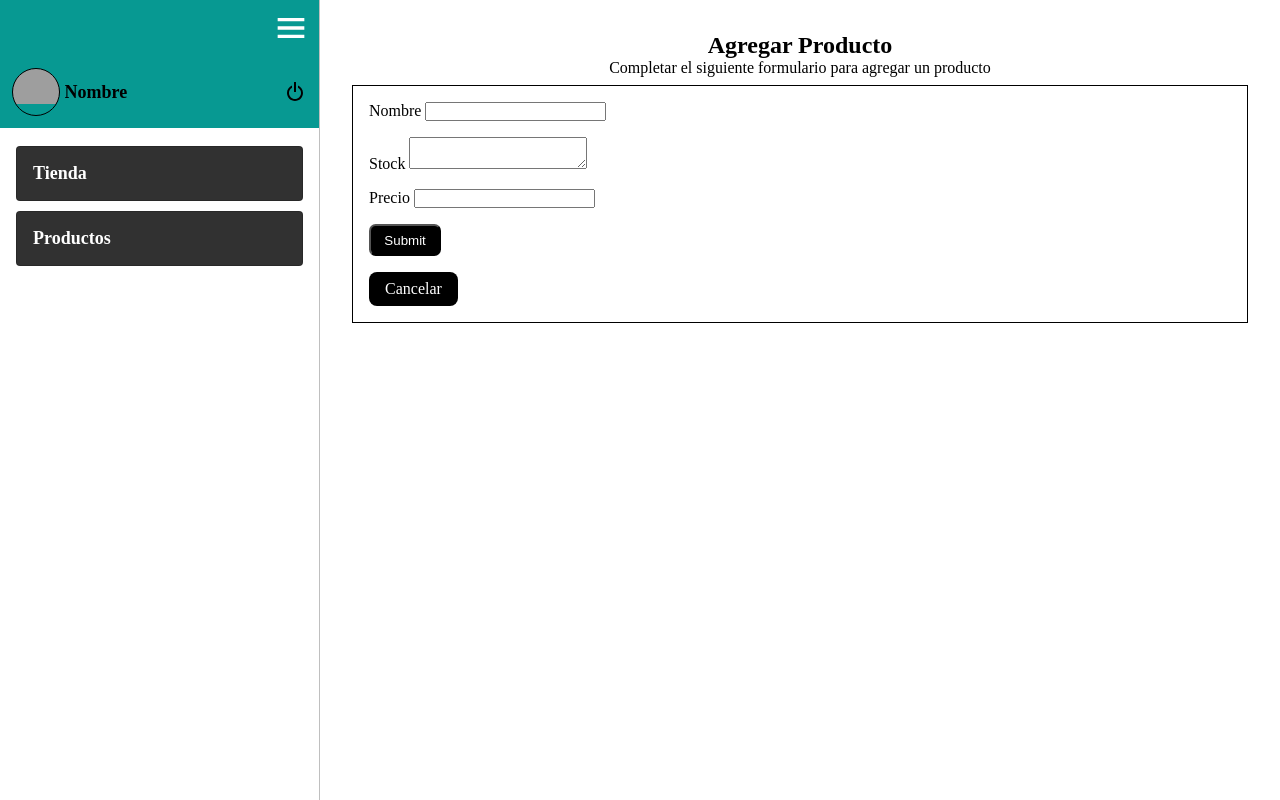
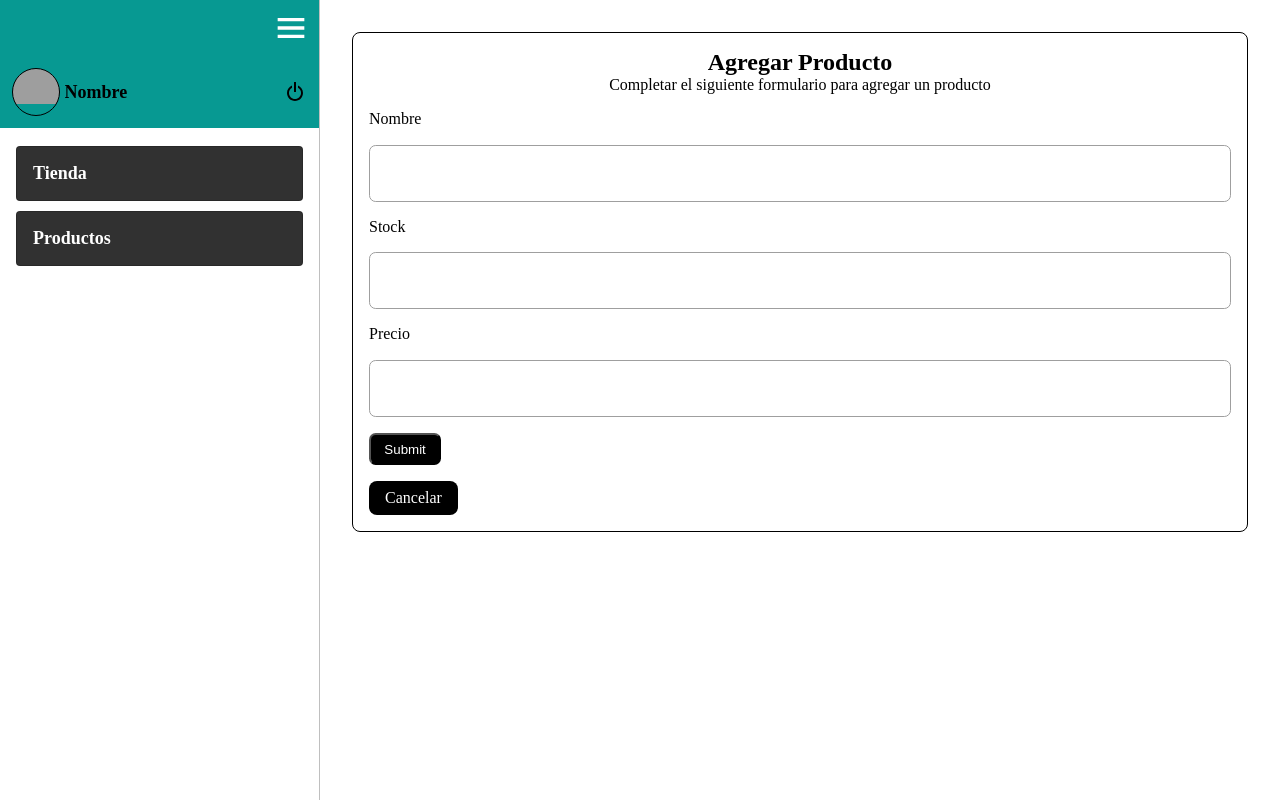
Before and after one commit to ResolveDevContent/panel-php, a PHP site: page /panel/products/create.php in a window 1280 px wide. Run offline with PHP 8.4, Linux system fonts and the light colour scheme; grey boxes are pictures that could not be loaded.

Commit message:
chganges

```diff
--- a/panel/css/panel.css
+++ b/panel/css/panel.css
@@ -224,9 +224,35 @@ input[type="radio"] {
 
 /* FORMULARIO -----------------------------------------------------------------*/
 
+.form-container {
+    border: 1px solid #000;
+    border-radius: 0.5em;
+    padding: 1em;
+    gap: 1em;
+}
+
 .form {
     width: 100%;
-    padding: 1em;
-    border: 1px solid #000;
     gap: 1em;
 }
+
+.input {
+    display: flex;
+    flex-direction: column;
+}
+.input > label {
+    font-weight: 500;
+}
+.input > input,
+.input > textarea {
+    margin-top: 1.25em;
+    color: #000;
+    border: 1px solid #9F9F9F;
+    border-radius: .5em;
+    padding: 1.5em 1.75em;
+    outline: none;
+}
+.input > input::placeholder,
+.input > textarea::placeholder {
+    color: #000;
+}
--- a/panel/includes/head.php
+++ b/panel/includes/head.php
@@ -2,8 +2,8 @@
     <meta charset="UTF-8">
     <meta name="viewport" content="width=device-width, initial-scale=1.0">
 
-    <!-- <link rel="stylesheet" href="/panel-php/panel/css/panel.css"> -->
-    <link rel="stylesheet" href="css/panel.css">
+    <link rel="stylesheet" href="/panel-php/panel/css/panel.css">
+    <!-- <link rel="stylesheet" href="css/panel.css"> -->
     <link rel="stylesheet" href="login.css">
     <title><?php echo $title; ?> - Panel</title>
 </head>
--- a/panel/includes/menu.php
+++ b/panel/includes/menu.php
@@ -28,7 +28,7 @@
                 </a>
             </li>
             <li class='categoria'>
-                <a href="./products/productos.php">
+                <a href="/panel-php/panel/products/productos.php">
                     <span>Productos</span>
                 </a>
             </li>
--- a/panel/products/create.php
+++ b/panel/products/create.php
@@ -81,23 +81,24 @@ if($_SERVER["REQUEST_METHOD"] == "POST"){
     <section class="d-flex">
         <?php include_once("../includes/menu.php"); ?>
         <article id="container">
-            <div class="wrapper d-flex flex-col">
+            <div class="wrapper">
+                <div class="form-container d-flex flex-col">
                     <header class="d-flex flex-col align-center justify-center text-center">
                         <h2>Agregar Producto</h2>
                         <p>Completar el siguiente formulario para agregar un producto</p>
                     </header>
                     <form action="<?php echo htmlspecialchars($_SERVER["PHP_SELF"]); ?>" method="post" class="form d-flex flex-col">
-                    <div class="form-group <?php echo (!empty($nombre_err)) ? 'has-error' : ''; ?>">
+                        <div class="input <?php echo (!empty($nombre_err)) ? 'has-error' : ''; ?>">
                             <label>Nombre</label>
                             <input type="text" name="nombre" class="form-control" value="<?php echo $nombre; ?>">
                             <span class="help-block"><?php echo $nombre_err;?></span>
                         </div>
-                    <div class="form-group <?php echo (!empty($stock_err)) ? 'has-error' : ''; ?>">
+                        <div class="input <?php echo (!empty($stock_err)) ? 'has-error' : ''; ?>">
                             <label>Stock</label>
-                        <textarea name="stock" class="form-control"><?php echo $stock; ?></textarea>
+                            <input type="number" name="stock" class="form-control"><?php echo $stock; ?></input>
                             <span class="help-block"><?php echo $stock_err;?></span>
                         </div>
-                    <div class="form-group <?php echo (!empty($precio_err)) ? 'has-error' : ''; ?>">
+                        <div class="input <?php echo (!empty($precio_err)) ? 'has-error' : ''; ?>">
                             <label>Precio</label>
                             <input type="text" name="precio" class="form-control" value="<?php echo $precio; ?>">
                             <span class="help-block"><?php echo $precio_err;?></span>
@@ -106,6 +107,7 @@ if($_SERVER["REQUEST_METHOD"] == "POST"){
                         <a href="productos.php" class="btn">Cancelar</a>
                     </form>
                 </div>
+            </div>
         </article>
     </section>
 </body>
```
Lines whose indentation alone changed are shown as unchanged.
